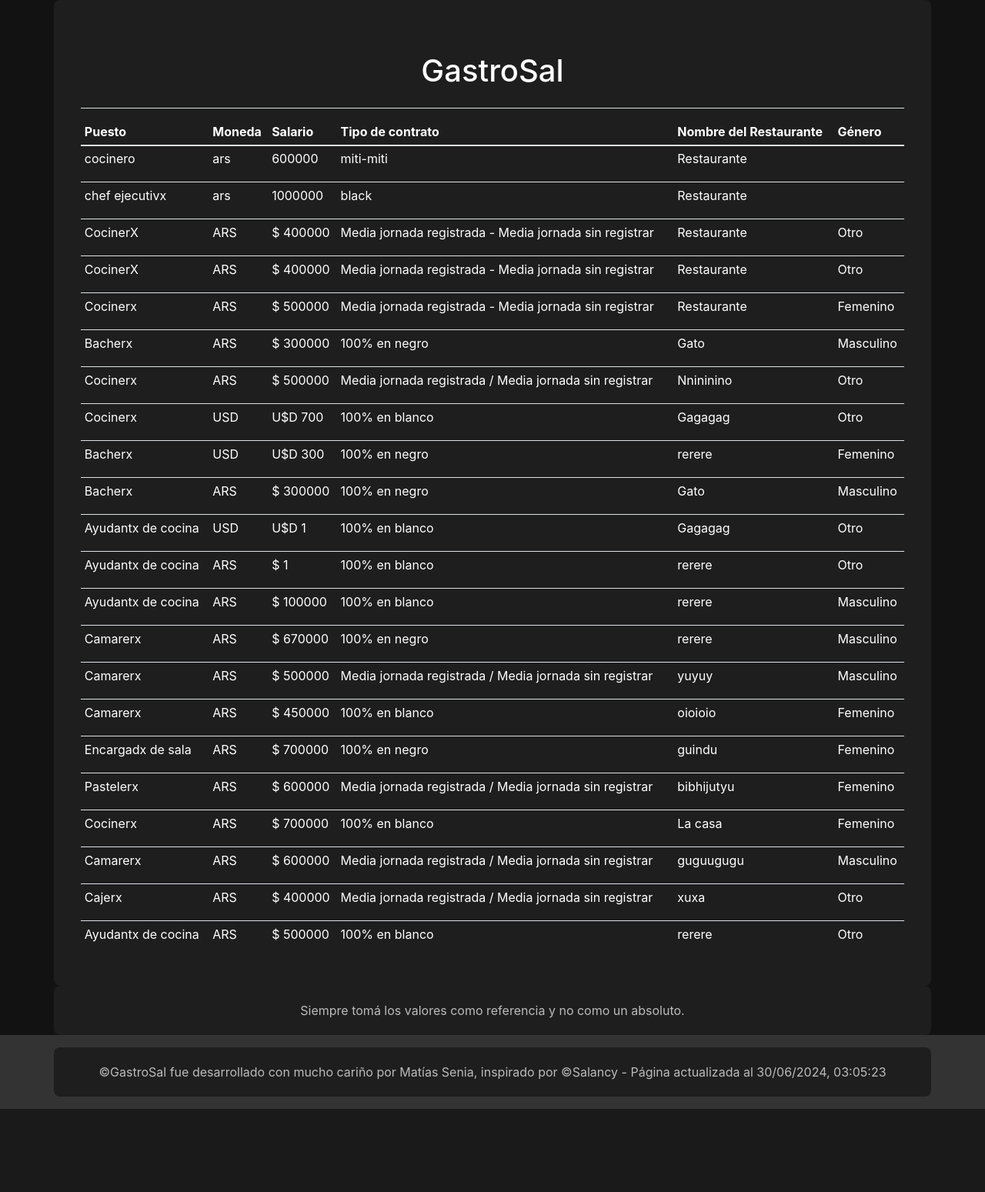
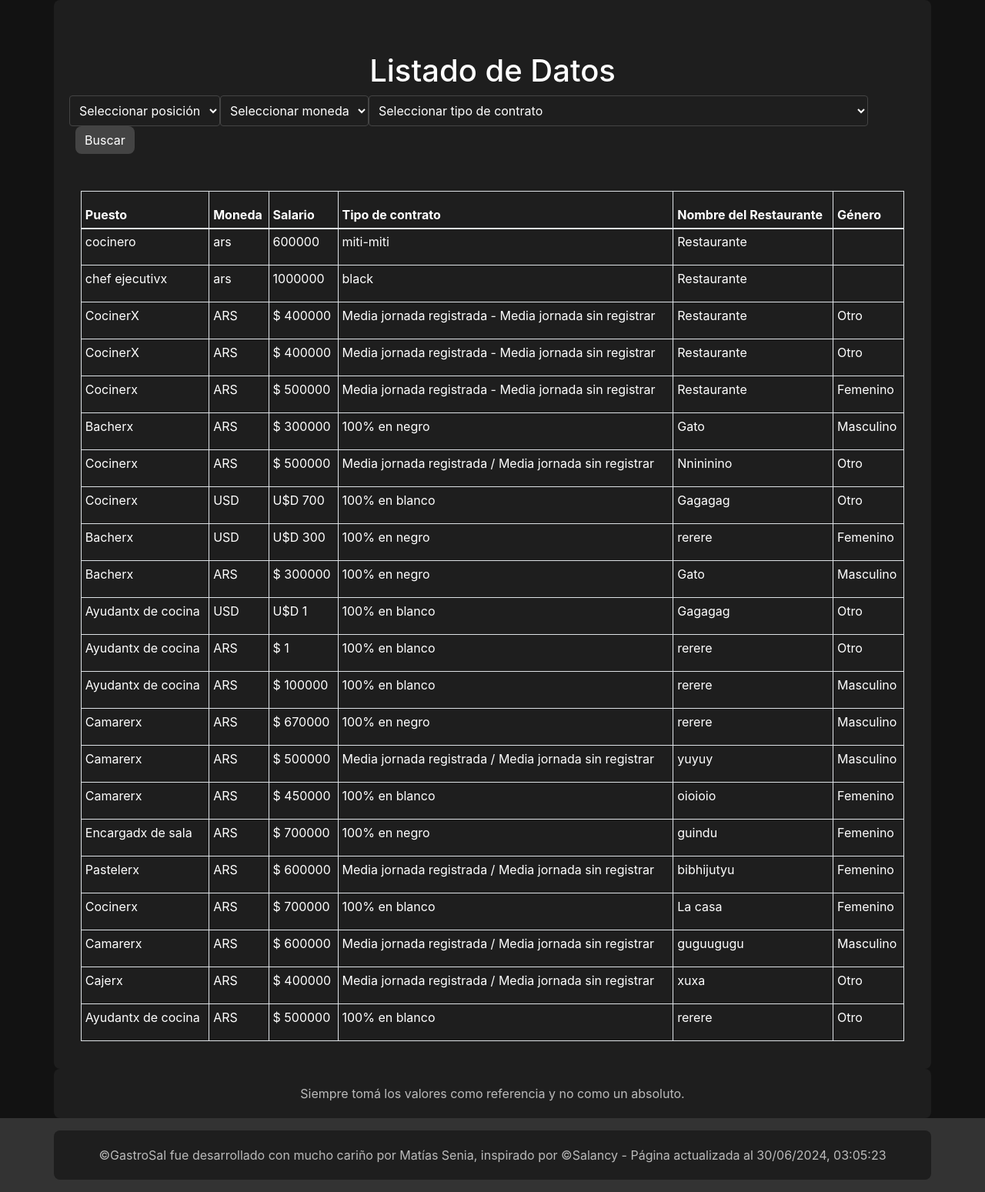
Before and after one commit to matiassenia/gastrosal, a Django app: page /data_list/ in a window 1280 px wide. Shown: the part 48-1597 px from the top of the page at 77% size. Before the commit the page ends 1489 px from the top, so only its background shows below. Run offline with Django 5.2, Linux system fonts and the light colour scheme; data comes from the database, SQL or seed files in the repository; both versions use the stored data as it was after the commit; some libraries are stand-ins or nearby versions.

Commit message:
added filter fields

```diff
--- a/jobdata/forms.py
+++ b/jobdata/forms.py
@@ -21,3 +21,37 @@ class JobDataForm(forms.ModelForm):
             'restaurant_name': forms.TextInput(attrs={'class': 'form-control'}),
             'gender': forms.Select(attrs={'class': 'form-control'}),
         }
+
+
+class JobDataFilterForm(forms.Form):
+    POSITION_CHOICES = [
+        ('', 'Seleccionar posición'),
+        ('Bacherx', 'Bacherx'),
+        ('Ayudantx de cocina', 'Ayudantx de cocina'),
+        ('Cocinerx', 'Cocinerx'),
+        ('Pastelerx', 'Pastelerx'),
+        ('Jefx de pastelería', 'Jefx de pastelería'),
+        ('Jefx de cocina', 'Jefx de cocina'),
+        ('Sommelier', 'Sommelier'),
+        ('Camarerx', 'Camarerx'),
+        ('Encargadx de sala', 'Encargado de sala'),
+        ('Chef ejecutivx', 'Chef ejecutivo'),
+        ('Cajerx', 'Cajerx'),
+    ]
+
+    CURRENCY_CHOICES = [
+        ('', 'Seleccionar moneda'),
+        ('USD', 'USD'),
+        ('ARS', 'ARS'),
+    ]
+
+    CONTRACT_CHOICES = [
+        ('', 'Seleccionar tipo de contrato'),
+        ('100% en blanco', 'En blanco (Trabajo 100% registrado)'),
+        ('100% en negro', 'En negro (Trabajo sin registrar)'),
+        ('Media jornada registrada / Media jornada sin registrar', 'Miti-Miti (Media jornada de trabajo registrado, la otra media jornada sin registrar)')
+    ]
+
+    position = forms.ChoiceField(choices=POSITION_CHOICES, required=False, label='Posición de Empleo')
+    currency = forms.ChoiceField(choices=CURRENCY_CHOICES, required=False, label='Moneda')
+    contract_type = forms.ChoiceField(choices=CONTRACT_CHOICES, required=False, label='Tipo de Contrato')
--- a/jobdata/templates/jobdata/data_list.html
+++ b/jobdata/templates/jobdata/data_list.html
@@ -1,19 +1,29 @@
 {% extends "jobdata/base.html" %}
 {% load form_tags %}
 
-
-{% block title %}GastroSal{% endblock %}
+{% block title %}Lista de Datos - GastroSal{% endblock %}
 
 {% block content %}
+<div class="mt-5">
+    <h1>Listado de Datos</h1>
+
+    <!-- Formulario de filtro -->
+    <form method="GET" class="form-inline mb-4">
+        {{ form.position }}
+        {{ form.currency }}
+        {{ form.contract_type }}
+        <button type="submit" class="btn btn-primary ml-2">Buscar</button>
+    </form>
+
+    <!-- Listado de datos filtrados -->
     <div class="container-fluid mt-5">
-    <h1 class="mb-4">GastroSal</h1>
         <div class="table-responsive">
-        <table class="table table-borderer table-hover table-sm">
-            <thead >
+            <table class="table table-bordered table-hover table-sm">
+                <thead>
                     <tr>
                         <th>Puesto</th>
                         <th>Moneda</th>
-                    <th>Salario </th>
+                        <th>Salario</th>
                         <th>Tipo de contrato</th>
                         <th>Nombre del Restaurante</th>
                         <th>Género</th>
@@ -37,9 +47,14 @@
                             <td>{{ item.restaurant_name }}</td>
                             <td>{{ item.gender }}</td>
                         </tr>
+                    {% empty %}
+                        <tr>
+                            <td colspan="6">No se encontraron datos.</td>
+                        </tr>
                     {% endfor %}
                 </tbody>
             </table>
         </div>
     </div>
+</div>
 {% endblock %}
--- a/jobdata/views.py
+++ b/jobdata/views.py
@@ -2,8 +2,8 @@ from django.shortcuts import render, redirect
 from .forms import JobDataForm  # Importa correctamente el formulario
 from .models import JobData  # Corrige la importación del modelo JobData
 from django.db.models import Count
-
 from datetime import datetime
+from .forms import JobDataFilterForm
 
 
 def upload_data(request):
@@ -23,9 +23,29 @@ def data_list(request):
     data = JobData.objects.all()
     category_counts = JobData.objects.values('position').annotate(count=Count('position'))
 
+    # Procesar el formulario de filtro si se envía
+    if request.method == 'GET':
+        form = JobDataFilterForm(request.GET)
+        if form.is_valid():
+            position = form.cleaned_data.get('position')
+            currency = form.cleaned_data.get('currency')
+            contract_type = form.cleaned_data.get('contract_type')
+
+            # Aplicar filtros si los campos no están vacíos
+            if position:
+                data = data.filter(position=position)
+            if currency:
+                data = data.filter(currency=currency)
+            if contract_type:
+                data = data.filter(contract_type=contract_type)
+
+    else:
+        form = JobDataFilterForm()
+
     now = datetime.now()
     context = {
         'data': data,
+        'form': form,
         'date': now.strftime("%d/%m/%Y"),
         'time': now.strftime("%H:%M:%S")
     }
```
Also changed, not shown: db.sqlite3. Lines whose indentation alone changed are shown as unchanged.
